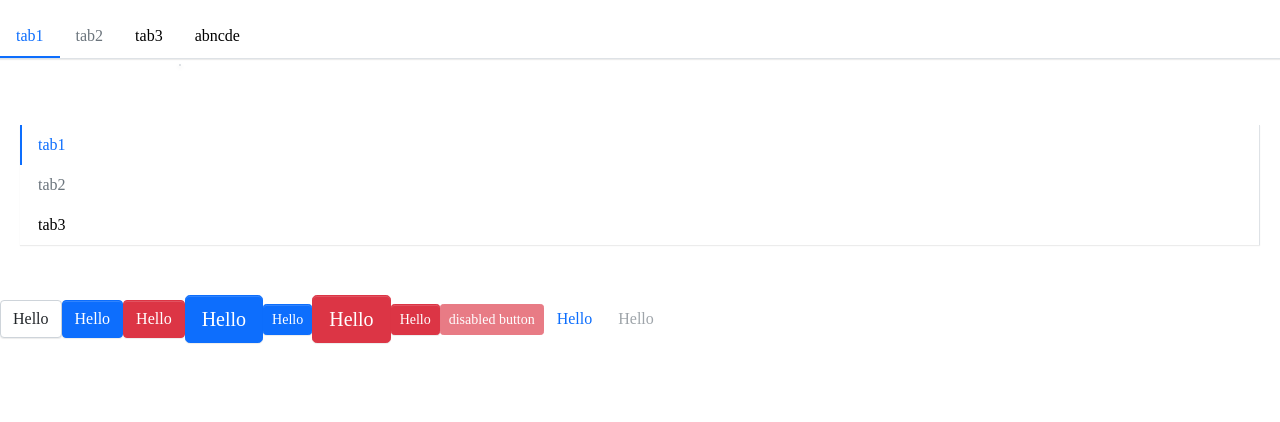
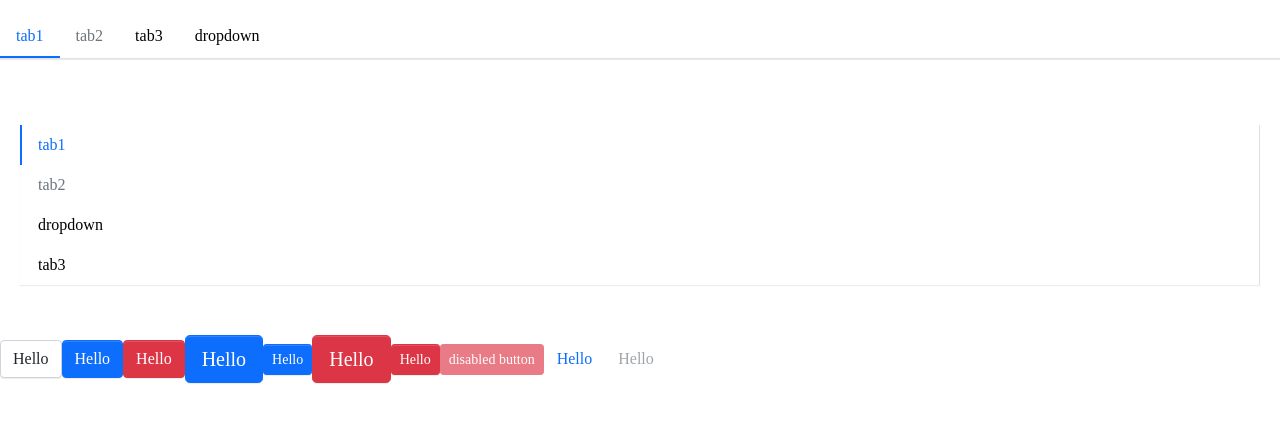
Before and after one commit to chxlvwh/fobiz-ui, a React (Create React App) app: page / in a window 1280 px wide. Shown: the top 422 px of the page. Built offline with nearby package versions, Linux system fonts and the light colour scheme.

Commit message:
feed:完成submenu事件

```diff
--- a/src/App.tsx
+++ b/src/App.tsx
@@ -8,23 +8,23 @@ function App() {
 	return (
 		<div className="App">
 			<Menu defaultIndex={0}>
-				<MenuItem index={0}>tab1</MenuItem>
-				<MenuItem index={1} disabled>
-					tab2
-				</MenuItem>
-				<MenuItem index={2}>tab3</MenuItem>
-				<SubMenu title="abncde">
-					<MenuItem index={2}>tab3</MenuItem>
-					<MenuItem index={2}>tab3</MenuItem>
+				<MenuItem>tab1</MenuItem>
+				<MenuItem disabled>tab2</MenuItem>
+				<MenuItem>tab3</MenuItem>
+				<SubMenu title="dropdown">
+					<MenuItem>dropdown1</MenuItem>
+					<MenuItem>tab3</MenuItem>
 				</SubMenu>
 			</Menu>
 			<div style={{ padding: '20px' }}>
 				<Menu defaultIndex={0} mode="vertical">
-					<MenuItem index={0}>tab1</MenuItem>
-					<MenuItem index={1} disabled>
-						tab2
-					</MenuItem>
-					<MenuItem index={2}>tab3</MenuItem>
+					<MenuItem>tab1</MenuItem>
+					<MenuItem disabled>tab2</MenuItem>
+					<SubMenu title="dropdown">
+						<MenuItem>dropdown1</MenuItem>
+						<MenuItem>tab4</MenuItem>
+					</SubMenu>
+					<MenuItem>tab3</MenuItem>
 				</Menu>
 			</div>
 			<header className="App-header">
--- a/src/components/Menu/_style.scss
+++ b/src/components/Menu/_style.scss
@@ -50,13 +50,12 @@
         }
     }
     .fobiz-submenu {
-        //display: none;
+        display: none;
         list-style:none;
         padding-left: 0;
         white-space: nowrap;
         //transition: $menu-transition;
         .fobiz-menu-item {
-            display: none;
             padding: $menu-item-padding-y $menu-item-padding-x;
             cursor: pointer;
             transition: $menu-transition;
@@ -67,7 +66,7 @@
         }
     }
     .fobiz-submenu.menu-opened {
-        //display: block;
+        display: block;
     }
 }
 .menu-horizontal {
--- a/src/components/Menu/menu.tsx
+++ b/src/components/Menu/menu.tsx
@@ -17,6 +17,7 @@ export interface IMenuProps {
 interface IMenuContext {
 	index: number;
 	onSelect?: SelectCallback;
+	mode?: MenuMode;
 }
 
 export const MenuContext = createContext<IMenuContext>({ index: 0 });
@@ -38,6 +39,7 @@ const Menu: React.FC<IMenuProps> = (props) => {
 	const passedContext: IMenuContext = {
 		index: currentActiveIndex,
 		onSelect: handleSelect,
+		mode,
 	};
 	const renderChildren = () => {
 		return React.Children.map(children, (child, index) => {
--- a/src/components/Menu/subMenu.tsx
+++ b/src/components/Menu/subMenu.tsx
@@ -1,6 +1,6 @@
 import * as React from 'react';
 import classnames from 'classnames';
-import { FC, useContext } from 'react';
+import { FC, useContext, useState } from 'react';
 import { IMenuItemProps } from './menuItem';
 import { MenuContext } from './menu';
 
@@ -13,11 +13,45 @@ export interface ISubMenuProps {
 
 const SubMenu: FC<ISubMenuProps> = (props) => {
 	const { title, children, index, className } = props;
+	const [isOpen, setIsOpen] = useState(false);
 	const context = useContext(MenuContext);
 	const classes = classnames('fobiz-menu-item fobiz-submenu-item', className, {
 		'is-active': context.index === index,
 	});
+	const handleClick = (e: React.MouseEvent) => {
+		e.preventDefault();
+		setIsOpen(!isOpen);
+	};
+
+	let timer: NodeJS.Timeout;
+	const handleMouse = (e: React.MouseEvent, toggle: boolean) => {
+		clearTimeout(timer);
+		e.preventDefault();
+		timer = setTimeout(() => {
+			setIsOpen(toggle);
+		}, 300);
+	};
+	const clickEvents =
+		context.mode === 'vertical'
+			? {
+					onClick: handleClick,
+			  }
+			: {};
+	const hoverEvents =
+		context.mode !== 'vertical'
+			? {
+					onMouseEnter: (e: React.MouseEvent) => {
+						handleMouse(e, true);
+					},
+					onMouseLeave: (e: React.MouseEvent) => {
+						handleMouse(e, false);
+					},
+			  }
+			: {};
 	const renderChildren = () => {
+		const subMenuClasses = classnames('fobiz-submenu', {
+			'menu-opened': isOpen,
+		});
 		const childrenElement = React.Children.map(children, (child) => {
 			const childElement = child as React.FunctionComponentElement<IMenuItemProps>;
 			const { name: tagName } = childElement.type;
@@ -27,11 +61,13 @@ const SubMenu: FC<ISubMenuProps> = (props) => {
 				console.error('Warning: SubMenu has a child which is not a MenuItem component');
 			}
 		});
-		return <ul className="fobiz-submenu">{childrenElement}</ul>;
+		return <ul className={subMenuClasses}>{childrenElement}</ul>;
 	};
 	return (
-		<li key={index} className={classes}>
-			<div className="submenu-title">{title}</div>
+		<li key={index} className={classes} {...hoverEvents}>
+			<div className="submenu-title" {...clickEvents}>
+				{title}
+			</div>
 			{renderChildren()}
 		</li>
 	);
```
